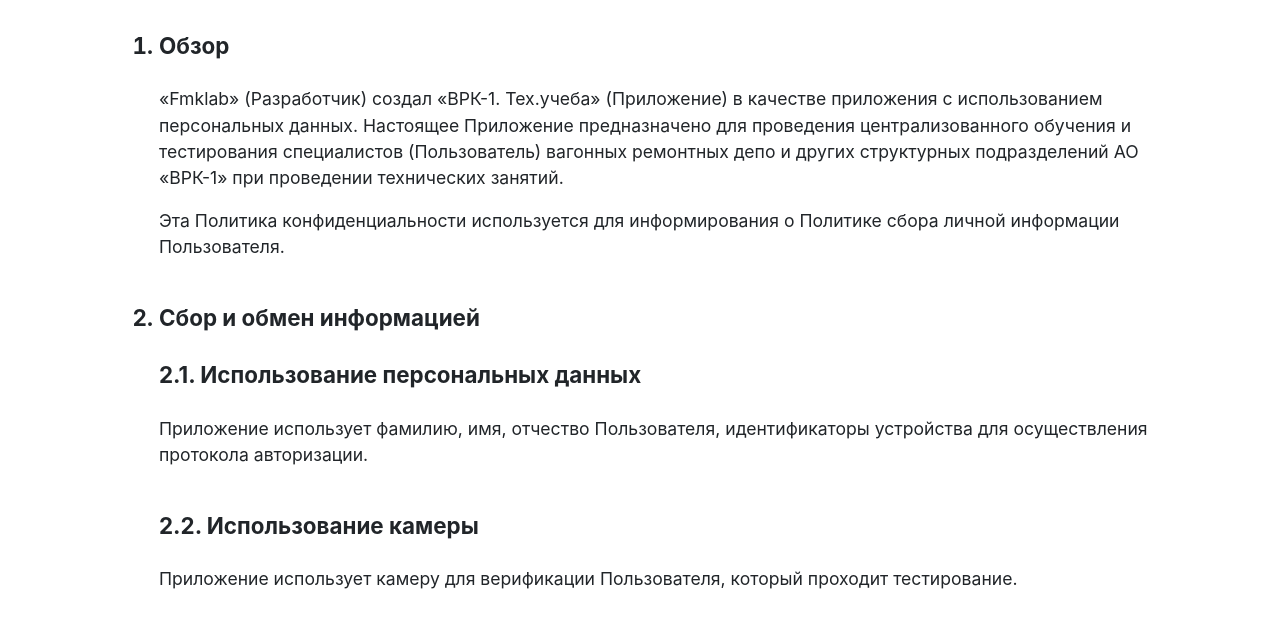
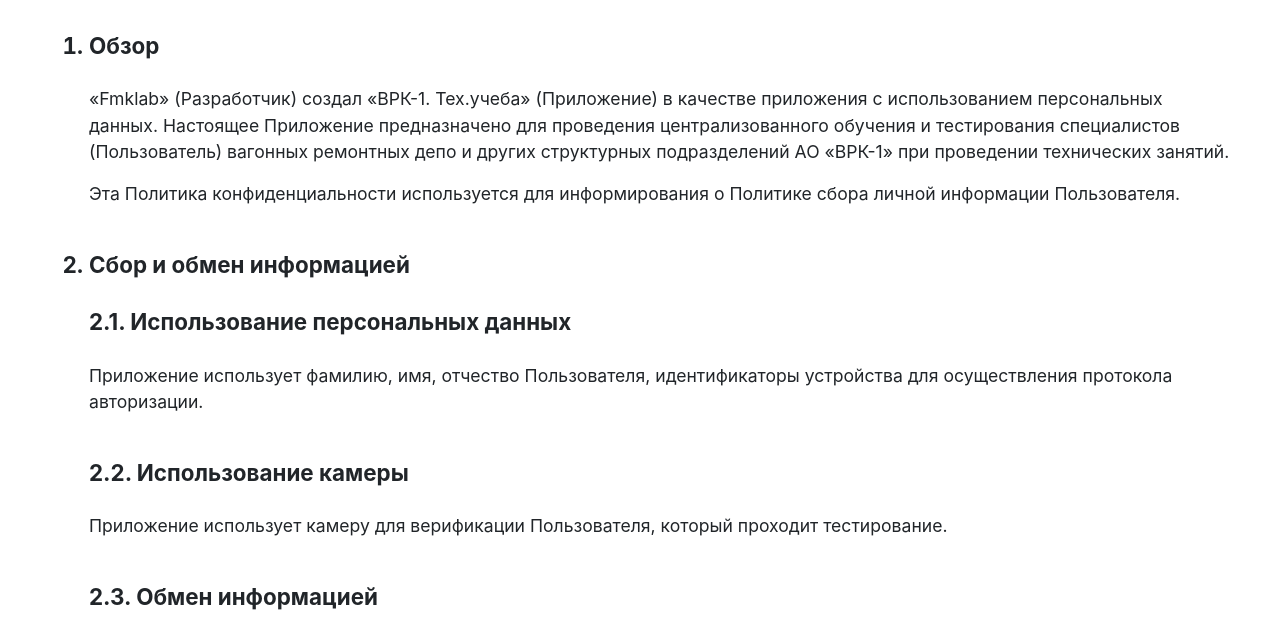
Before and after one commit to fmklab/nktest, a plain HTML site: page index.html in a window 1280 px wide. Shown: the part 101-731 px from the top of the page. Drawn offline with Linux system fonts and the light colour scheme.

Commit message:
mobile version

```diff
--- a/index.html
+++ b/index.html
@@ -5,20 +5,51 @@
     <link rel="stylesheet" type="text/css" href="css/bootstrap.min.css">
     <title>Политика конфиденциальности</title>
     <style>
+        @media (min-width: 576px) {
+            li, dt {
+                font-size: 2.4em;
+            }
+            p, a {
+                font-size: 2.1em;
+            }
+
+            p a {
+                font-size: 1.1em;
+            }
+        }
+
+        @media (min-width: 768px) {
+            li, dt {
+                font-size: 2.4em;
+            }
+            p, a {
+                font-size: 2.1em;
+            }
+
+            p a {
+                font-size: 1.1em;
+            }
+        }
+
+        @media (min-width: 992px) {
+            li, dt {
+                font-size: 1.4em;
+            }
+            p, a {
+                font-size: 1.1em;
+            }
+        }
+
         h3 {
             text-align: center;
         }
         li, dt {
-            font-size: 1.4em;
             font-weight: bold;
-        }
-        p, a {
-            font-size: 1.1em;
         }
     </style>
 </head>
 <body>
-<div class="container" style="padding: 5%">
+<div class="container-fluid" style="padding: 5%">
     <div class="row">
         <div class="col">
             <h3>Политика конфиденциальности</h3>
```
